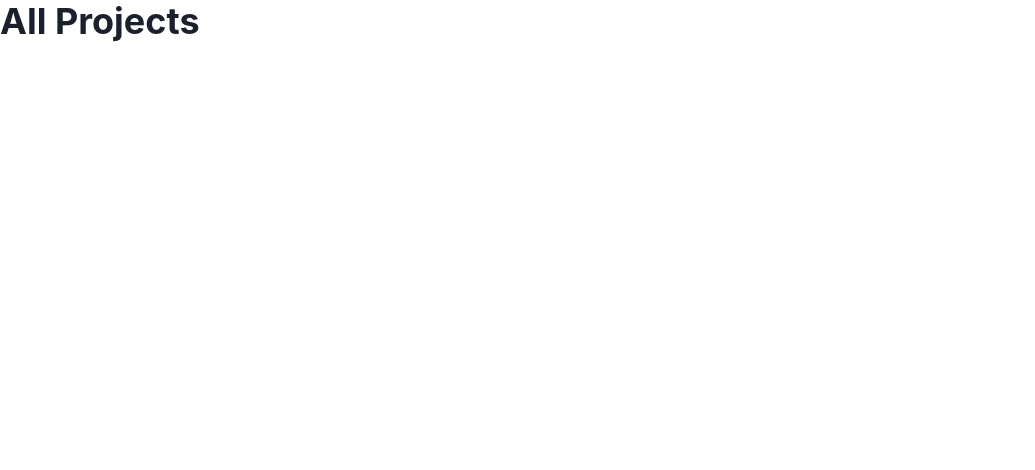
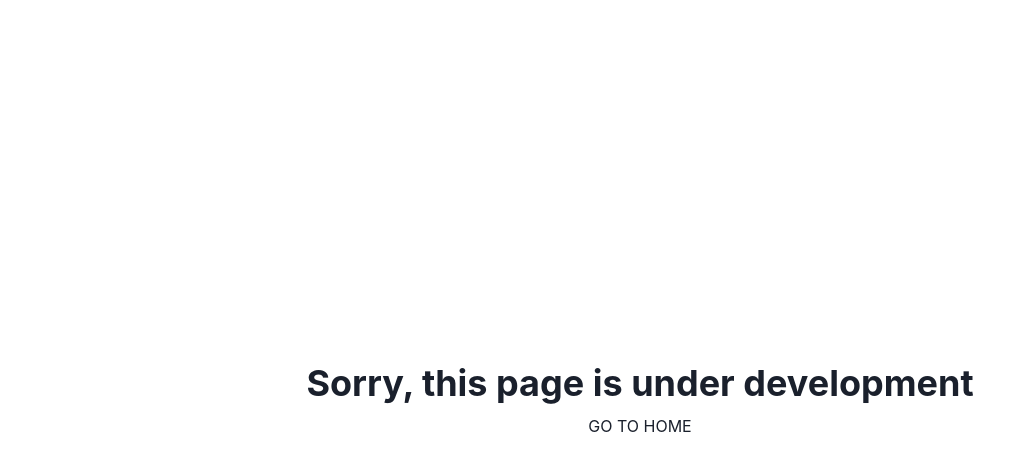
Before and after one commit to Nabin19677/PersonalPortfolio, a Next.js app: page /projects in a window 1280 px wide. Shown: the top 470 px of the page, without its empty margins (0-1035 px from the left). Built offline with nearby package versions, Linux system fonts and the light colour scheme.

Commit message:
added new project image

```diff
--- a/data/projects.js
+++ b/data/projects.js
@@ -22,7 +22,7 @@ const projects = [
   },
   {
     imageUrl:
-      "https://ik.imagekit.io/2uhonvl8q/Screenshot_2022-04-03_184830_22nJJqwyO.png?ik-sdk-version=javascript-1.4.3&updatedAt=1648991108781",
+      "https://ik.imagekit.io/2uhonvl8q/Screenshot_2022-04-03_191022_jN7yxM_Tk.png?ik-sdk-version=javascript-1.4.3&updatedAt=1648992339043",
     title: "HR Hunt Branch Management Application",
     description: "HR Hunt ",
     keyPoints: [],
--- a/pages/projects/index.js
+++ b/pages/projects/index.js
@@ -1,9 +1,14 @@
-import { Box, Heading } from "@chakra-ui/react";
+import { Box, Heading, Center, Link, VStack } from "@chakra-ui/react";
 
 export default function Projects() {
   return (
     <Box>
-      <Heading>All Projects</Heading>
+      <Center h="100vh">
+        <VStack>
+          <Heading>Sorry, this page is under development</Heading>
+          <Link href="/">GO TO HOME</Link>
+        </VStack>
+      </Center>
     </Box>
   );
 }
```
